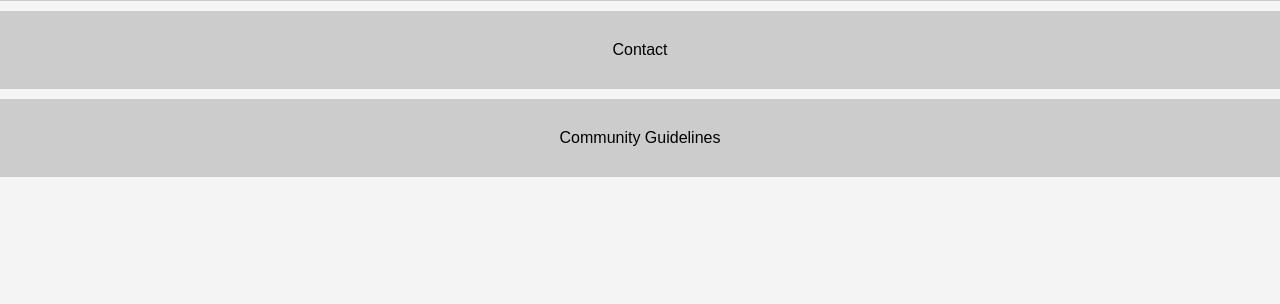
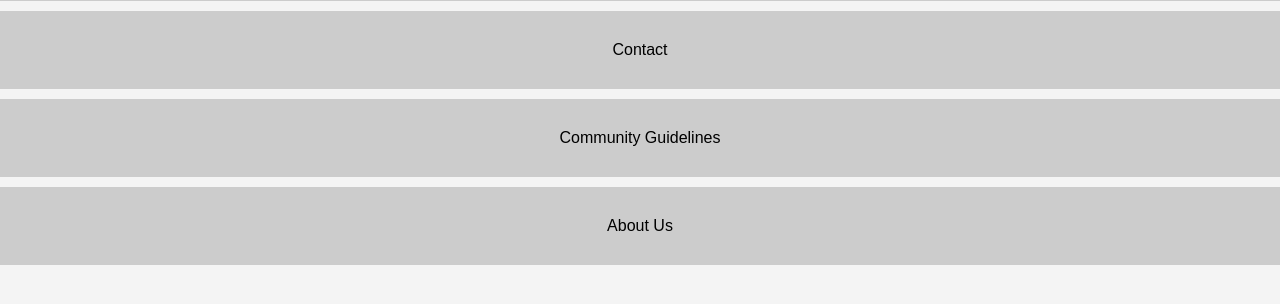
Before and after one commit to Karczel/YumeLink, a Django app: page /settings/ in a window 1280 px wide. Shown: the part 261-565 px from the top of the page. Run offline with Django 5.2, Linux system fonts and the light colour scheme; parts of the project's set-up code (start-up, migrations or seed data) failed here and were passed over.

Commit message:
About us page
#67

```diff
--- a/yumelinkapp/templates/base.html
+++ b/yumelinkapp/templates/base.html
@@ -137,7 +137,7 @@
         <a href="{% url 'yumelinkapp:settings' %}">⚙️ Settings</a>
 <!--        <a href="#">Services</a>-->
         <a href="{% url 'yumelinkapp:contact' %}">Support</a>
-<!--        <a href="#">About</a>-->
+        <a href="{% url 'yumelinkapp:about_us' %}">About Us</a>
         <hr>
 <!--        <a href="#">Privacy Policy</a>-->
 <!--        <a href="#">Terms of Service</a>-->
--- a/yumelinkapp/templates/yumelink/setting_t.html
+++ b/yumelinkapp/templates/yumelink/setting_t.html
@@ -29,5 +29,6 @@
         <div class="menu-item" onclick="location.href='{% url 'yumelinkapp:notifications' %}';">Notification </div>
         <div class="menu-item" onclick="location.href='{% url 'yumelinkapp:contact' %}';">Contact </div>
     <div class="menu-item" onclick="location.href='{% url 'yumelinkapp:community_guidelines' %}';">Community Guidelines</div>
+    <div class="menu-item" onclick="location.href='{% url 'yumelinkapp:about_us' %}';">About Us</div>
     </div>
 {% endblock %}
--- a/yumelinkapp/urls.py
+++ b/yumelinkapp/urls.py
@@ -44,4 +44,5 @@ urlpatterns = [
     path('settings/contact/', views.ContactView.as_view(), name='contact'),
     path('settings/account_manage/change_password/', views.ChangePasswordView.as_view(), name='change_password'),
     path('settings/community_guidelines', views.CommunityGuidelinesView.as_view(), name='community_guidelines'),
-    ]
+    path('settings/about_us', views.AboutUsView.as_view(), name='about_us'),
+]
--- a/yumelinkapp/views/settings/__init__.py
+++ b/yumelinkapp/views/settings/__init__.py
@@ -5,3 +5,4 @@ from .notification_view import NotificationView
 from .community_guidelines import CommunityGuidelinesView
 from .delete_user_view import delete_user
 from .password_view import ChangePasswordView
+from .about_us_view import AboutUsView
--- /dev/null
+++ b/yumelinkapp/views/settings/about_us_view.py
@@ -0,0 +1,5 @@
+from django.views.generic import TemplateView
+
+
+class AboutUsView(TemplateView):
+    template_name = 'yumelink/about_us.html'
```
Also changed, not shown: yumelinkapp/templates/yumelink/about_us.html (added, +12 -0 lines).
